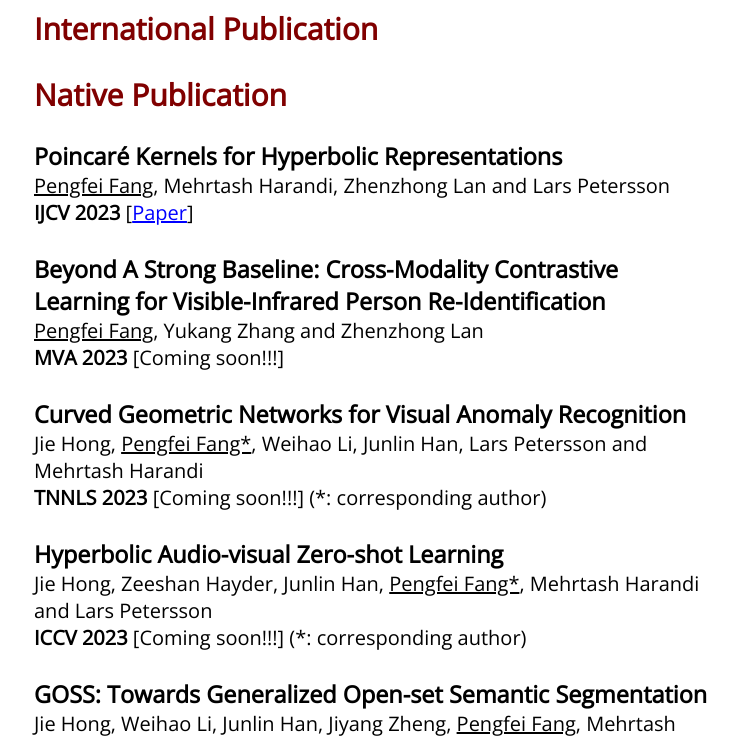
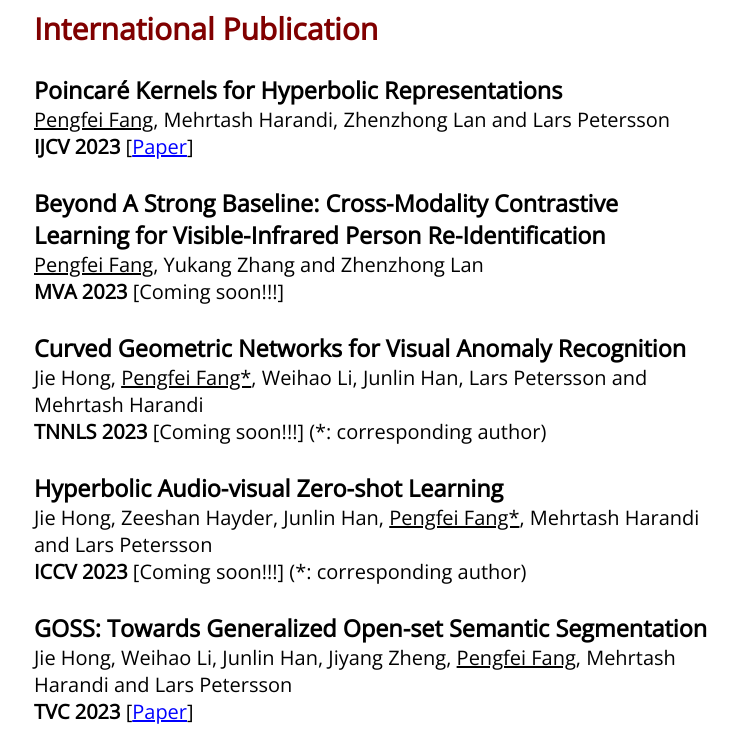
Before and after one commit to fpfcjdsg/fpfcjdsg.github.io, a plain HTML site: page publications.html in a window 1280 px wide. Shown: the top 741 px of the page, without its empty margins (266-1004 px from the left). Drawn offline with nearby package versions, Linux system fonts and the light colour scheme.

Commit message:
Update publications.html

```diff
--- a/publications.html
+++ b/publications.html
@@ -48,10 +48,6 @@ img {
   <section>
 			<div class="sectionTitle">
 				<h1>International Publication</h1>
-			</div>
-
-	  		<div class="sectionTitle">
-				<h1>Native Publication</h1>
 			</div>
 
 			<div class="sectionContent">
```
